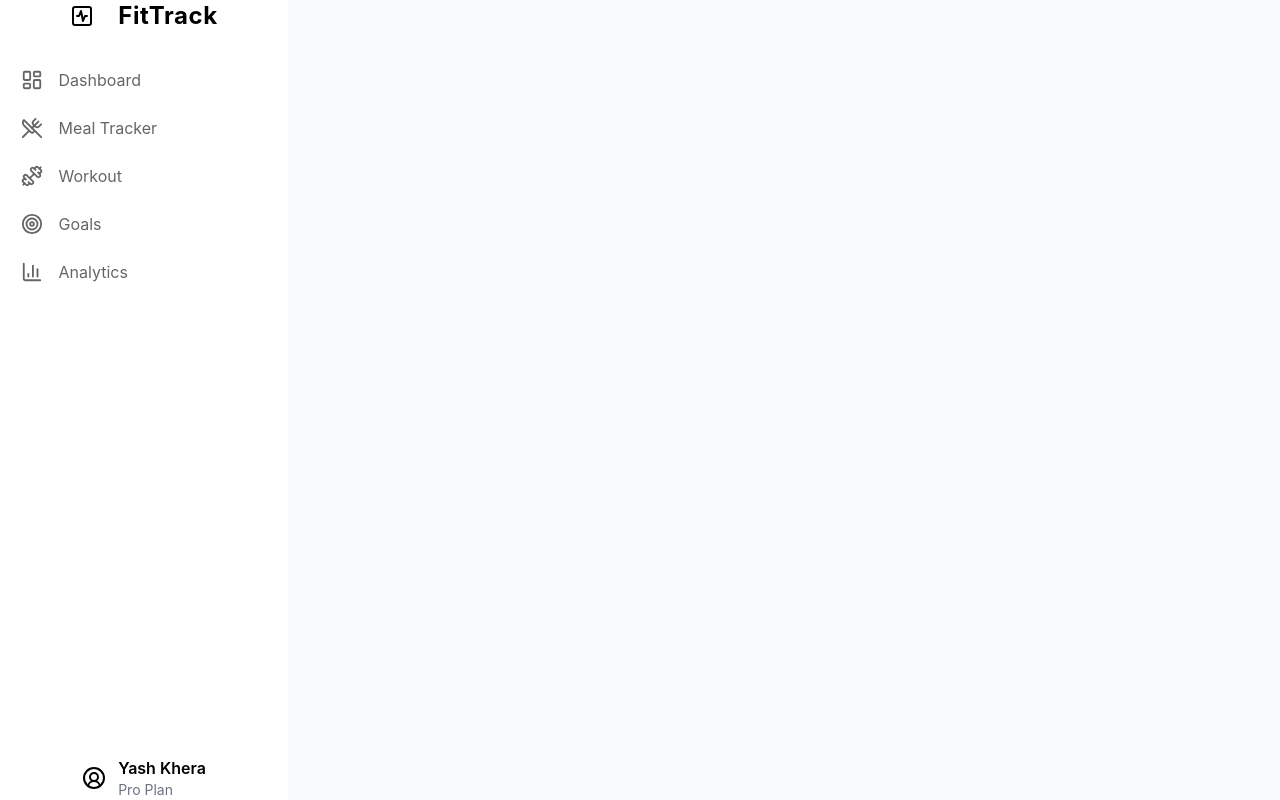
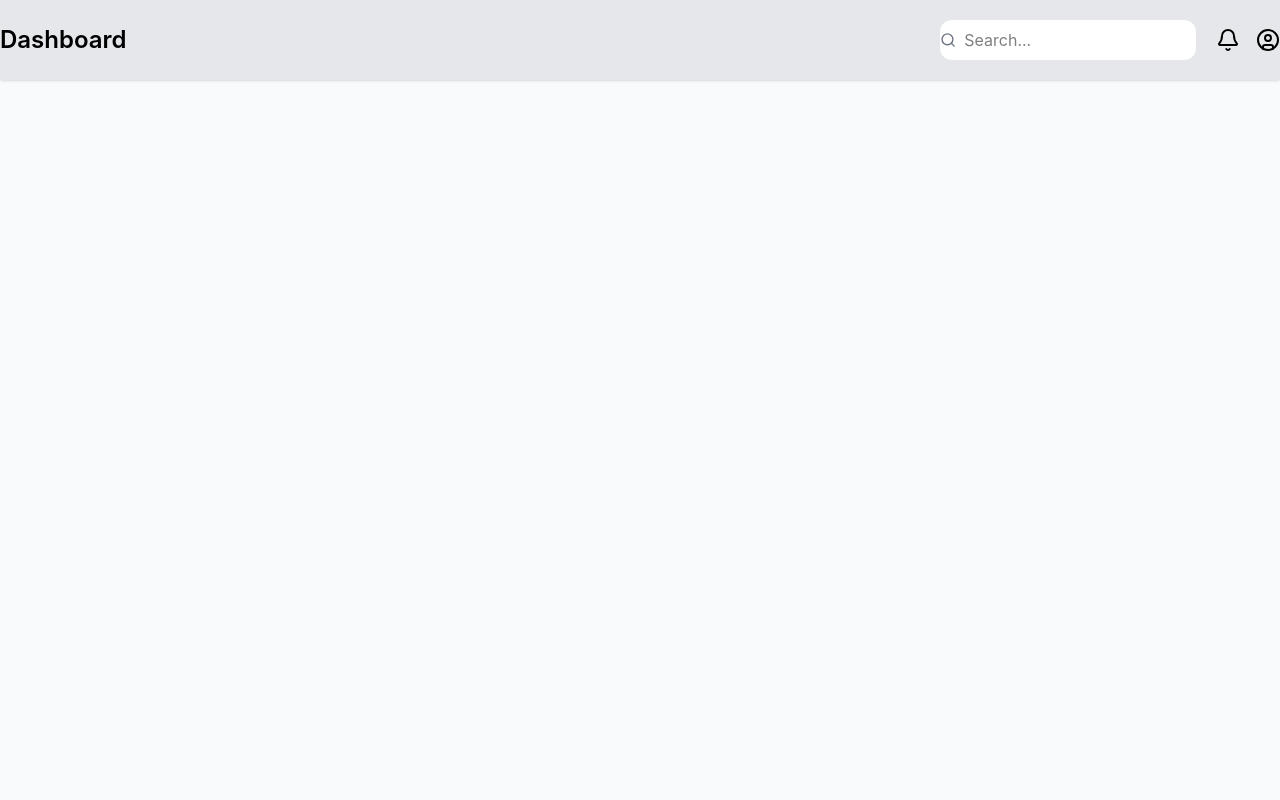
Before and after one commit to kherayash/FitTrack, a React (Vite) app: page / in a window 1280 px wide. Built offline with nearby package versions, Linux system fonts and the light colour scheme.

Commit message:
made navbar

```diff
--- a/src/App.jsx
+++ b/src/App.jsx
@@ -1,13 +1,15 @@
 
 
 import Sidebar from "./components/layout/Sidebar"
+import Navbar from "./components/layout/Navbar"
+
 
 function App() {
 
 
   return (
     <>
-       <Sidebar/>
+      <Navbar/>
 
     </>
   )
--- a/src/components/layout/Navbar.jsx
+++ b/src/components/layout/Navbar.jsx
@@ -0,0 +1,31 @@
+import { Search,Bell, CircleUser   } from 'lucide-react';
+export default function Navbar(){
+    return (
+        <>
+           <div className="w-full h-20 px-8 shadow-sm flex justify-between items-center bg-[oklch(92.8%_0.006_264.531)] ">
+             {/* left part */}
+              <div>
+                 <h1 className="text-2xl font-semibold">Dashboard</h1>
+              </div>
+               {/* middle part */}
+               <div className='flex  gap-5'>
+                 <div className="flex items-center w-64 gap-2 h-10 bg-white rounded-xl px-3">
+                <Search size={18} className="text-gray-500" />
+
+                <input
+                    type="search"
+                    placeholder="Search..."
+                    className="w-full outline-none bg-transparent"
+                />
+                </div>
+                 {/* right part */}
+                <div className="flex items-center gap-4 ">
+                     <Bell className="cursor-pointer" />
+                    <CircleUser className="cursor-pointer" />
+                </div>
+               </div>
+
+            </div>
+        </>
+    )
+}
```
Also changed, not shown: src/pages/Dashboard.jsx (+9 -0 lines).
